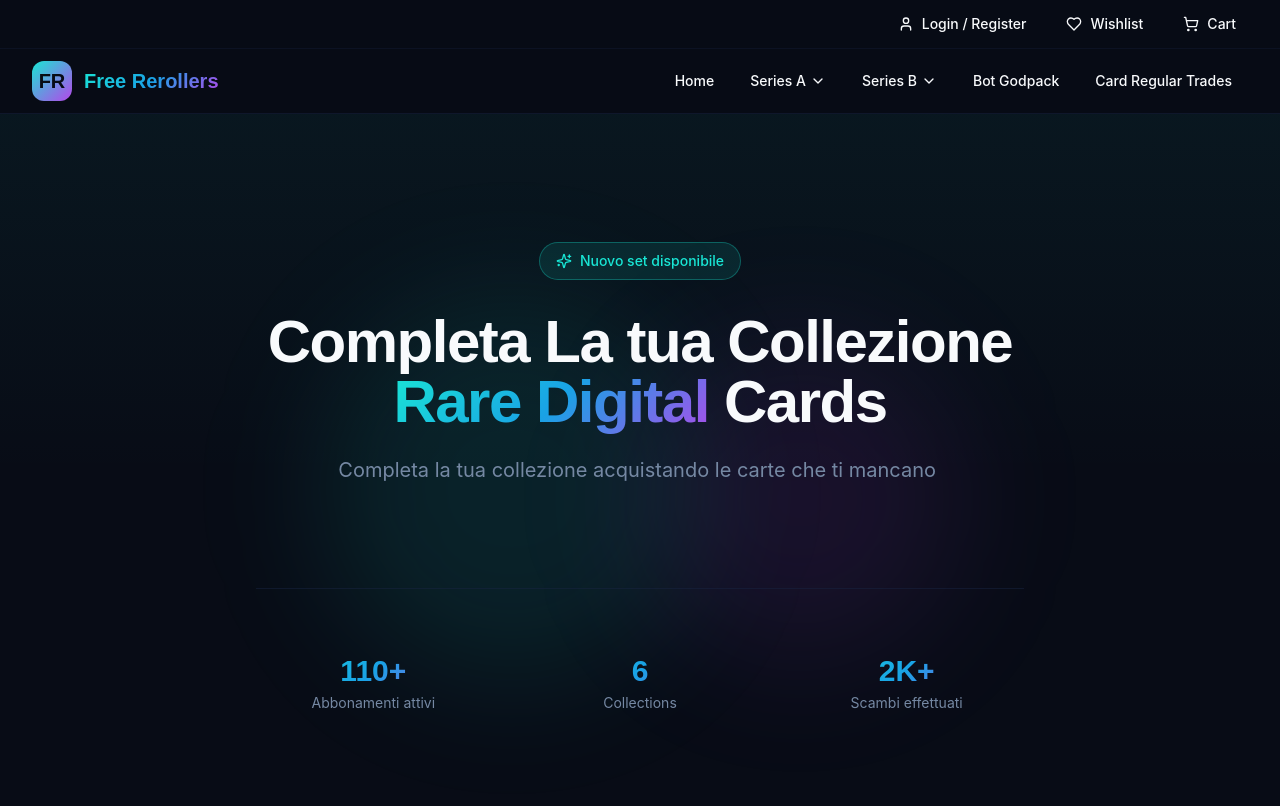
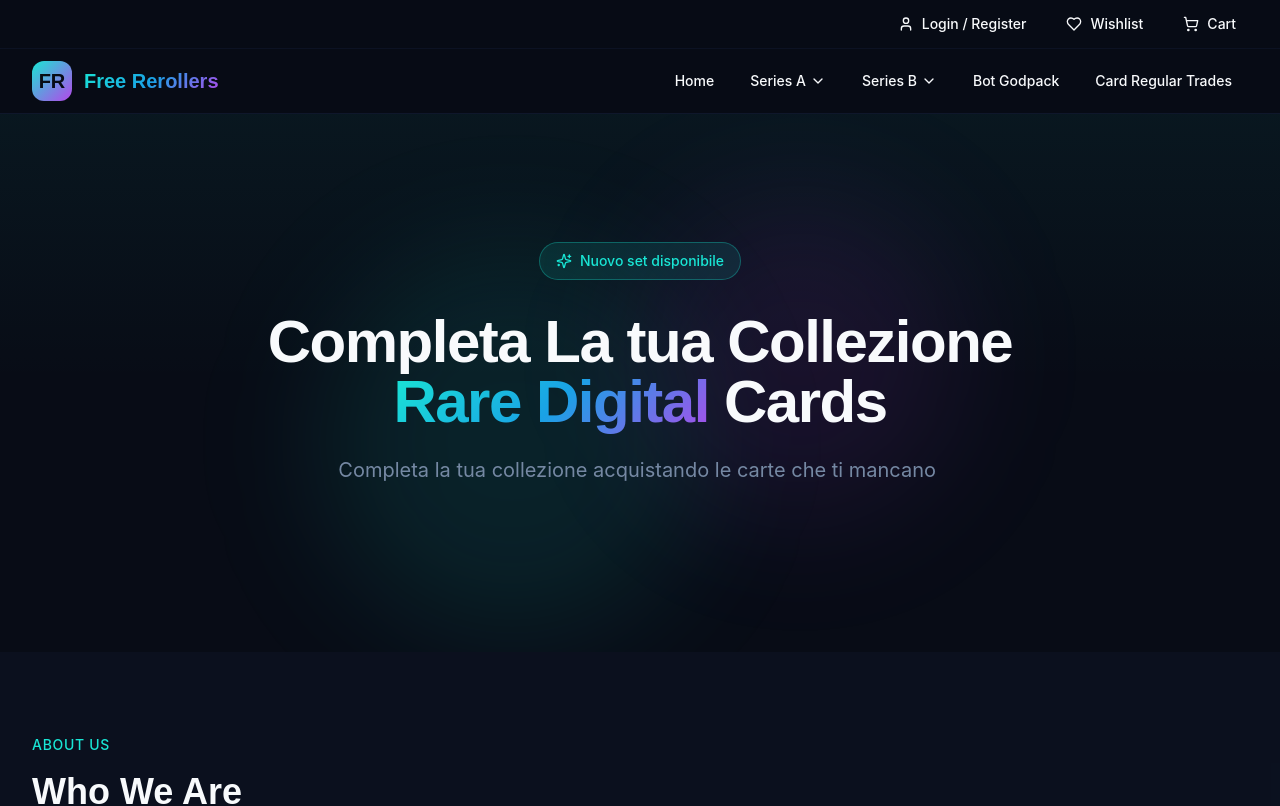
Before and after one commit to Dragonik98/digital-card-hub, a React (Vite) app: page / in a window 1280 px wide. Shown: the top 806 px of the page. Built offline with nearby package versions, Linux system fonts and the light colour scheme; the HTML template or start-up script is replaced by a standard one.

Commit message:
Visual edit in Lovable
Edited UI in Lovable

```diff
--- a/src/components/home/HeroSection.tsx
+++ b/src/components/home/HeroSection.tsx
@@ -39,23 +39,7 @@ export function HeroSection() {
           </div>
 
           {/* Stats */}
-          <div className="grid grid-cols-3 gap-8 mt-16 pt-16 border-t border-border/50 animate-fade-in" style={{
-          animationDelay: '0.3s'
-        }}>
-            <div>
-              <p className="font-display text-3xl font-bold gradient-text">110+
-            </p>
-              <p className="text-sm text-muted-foreground mt-1">Abbonamenti attivi </p>
-            </div>
-            <div>
-              <p className="font-display text-3xl font-bold gradient-text">6</p>
-              <p className="text-sm text-muted-foreground mt-1">Collections</p>
-            </div>
-            <div>
-              <p className="font-display text-3xl font-bold gradient-text">2K+</p>
-              <p className="text-sm text-muted-foreground mt-1">Scambi effettuati</p>
-            </div>
-          </div>
+
         </div>
       </div>
     </section>;
```
